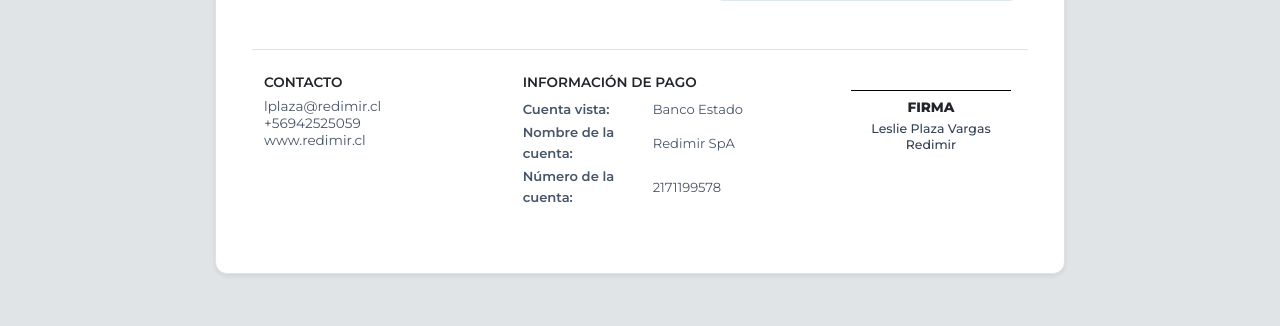
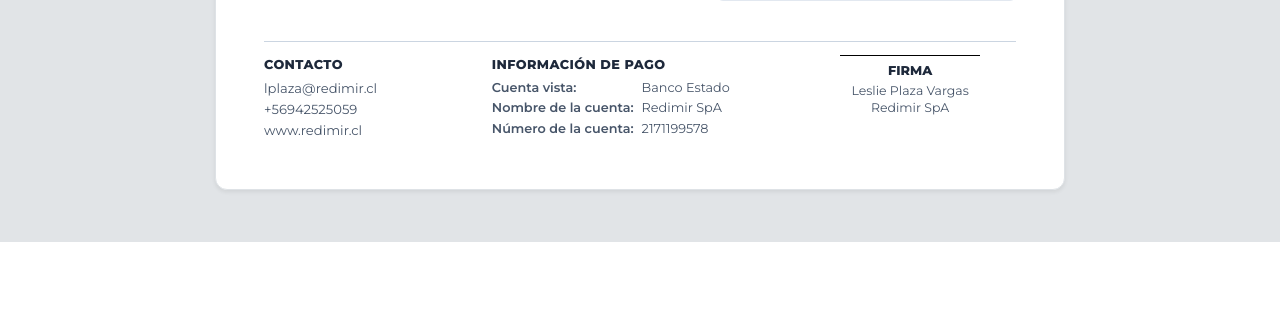
Before and after one commit to SangreL1/Redimir, a Django app: template templates/empresas/detalle_edp.html in a window 1280 px wide. Shown: the part 820-1146 px from the top of the page. After the commit the page ends 1062 px from the top, so only its background shows below. Run offline with Django 4.2, Linux system fonts and the light colour scheme; the template is opened without the code that fills it, so the values that code supplies are empty.

Commit message:
fix: EDP print - footer en fila, sin URL bootstrap, 1 pagina

```diff
--- a/templates/empresas/detalle_edp.html
+++ b/templates/empresas/detalle_edp.html
@@ -129,12 +129,13 @@
       </div>
     </div>
 
-    <!-- SECCIÓN INFORMATIVA 3 COLUMNAS -->
-    <div class="row pt-4 border-top mt-4" style="font-size: 0.85rem; color: #475569;">
+    <!-- SECCIÓN INFORMATIVA: Contacto | Info Pago | Firma -->
+    <div id="edp-footer-row" style="display:flex; flex-direction:row; gap:0; border-top:1px solid #CBD5E1; margin-top:1rem; padding-top:0.8rem; font-size:0.82rem; color:#475569; align-items:flex-start;">
+
       <!-- Contacto -->
-      <div class="col-md-4 mb-3">
-        <h6 class="fw-extrabold text-uppercase text-dark mb-2" style="font-weight: 800; font-size: 0.85rem;">CONTACTO</h6>
-        <div class="lh-sm">
+      <div style="flex:1; padding-right:1rem;">
+        <div style="font-weight:800; font-size:0.8rem; text-transform:uppercase; color:#1E293B; margin-bottom:4px; letter-spacing:0.4px;">CONTACTO</div>
+        <div style="line-height:1.6;">
           lplaza@redimir.cl<br>
           +56942525059<br>
           www.redimir.cl
@@ -142,33 +143,32 @@
       </div>
 
       <!-- Información de Pago -->
-      <div class="col-md-5 mb-3">
-        <h6 class="fw-extrabold text-uppercase text-dark mb-2" style="font-weight: 800; font-size: 0.85rem;">INFORMACIÓN DE PAGO</h6>
-        <table class="table-borderless p-0 m-0" style="font-size: 0.82rem; line-height: 1.6; color: #475569;">
+      <div style="flex:1.4; padding-right:1rem;">
+        <div style="font-weight:800; font-size:0.8rem; text-transform:uppercase; color:#1E293B; margin-bottom:4px; letter-spacing:0.4px;">INFORMACIÓN DE PAGO</div>
+        <table style="border-collapse:collapse; font-size:0.8rem; line-height:1.6; color:#475569;">
           <tr>
-            <td class="pe-2 fw-semibold" style="width: 130px; padding: 1px 0;">Cuenta vista:</td>
-            <td style="padding: 1px 0;">Banco Estado</td>
+            <td style="padding:0 8px 0 0; font-weight:600; white-space:nowrap;">Cuenta vista:</td>
+            <td style="padding:0;">Banco Estado</td>
           </tr>
           <tr>
-            <td class="pe-2 fw-semibold" style="padding: 1px 0;">Nombre de la cuenta:</td>
-            <td style="padding: 1px 0;">Redimir SpA</td>
+            <td style="padding:0 8px 0 0; font-weight:600;">Nombre de la cuenta:</td>
+            <td style="padding:0;">Redimir SpA</td>
           </tr>
           <tr>
-            <td class="pe-2 fw-semibold" style="padding: 1px 0;">Número de la cuenta:</td>
-            <td style="padding: 1px 0;">2171199578</td>
+            <td style="padding:0 8px 0 0; font-weight:600;">Número de la cuenta:</td>
+            <td style="padding:0;">2171199578</td>
           </tr>
         </table>
       </div>
 
       <!-- Firma -->
-      <div class="col-md-3 text-center mb-3">
-        <div class="d-inline-block text-center mt-3" style="border-top: 1px solid #000; padding-top: 6px; min-width: 160px;">
-          <div class="fw-extrabold text-uppercase text-dark" style="font-weight: 800; font-size: 0.85rem;">FIRMA</div>
-          <div class="text-muted mt-1" style="font-size: 0.78rem; line-height: 1.3;">
-            Leslie Plaza Vargas<br>Redimir
-          </div>
+      <div style="flex:1; text-align:center; display:flex; flex-direction:column; align-items:center; justify-content:flex-end;">
+        <div style="border-top:1px solid #000; padding-top:5px; min-width:140px;">
+          <div style="font-weight:800; font-size:0.8rem; text-transform:uppercase; color:#1E293B;">FIRMA</div>
+          <div style="font-size:0.78rem; color:#475569; line-height:1.4; margin-top:2px;">Leslie Plaza Vargas<br>Redimir SpA</div>
         </div>
       </div>
+
     </div>
 
   </div>
@@ -245,10 +236,7 @@
     print-color-adjust: exact;
   }
 
-  @page {
-    size: A4 portrait;
-    margin: 10mm 12mm;
-  }
+  @page { size: A4 portrait; margin: 8mm 10mm; }
 }
 </style>
 {% endblock %}
```
Also changed, not shown: other parts of templates/empresas/detalle_edp.html (+26 -35 lines).
